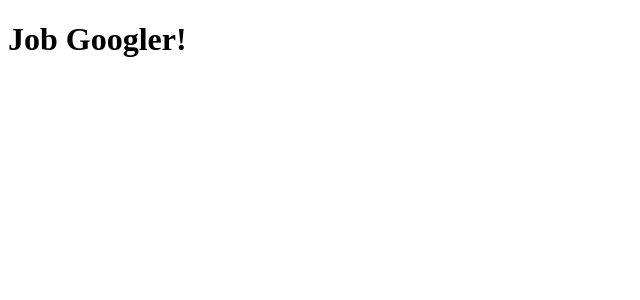
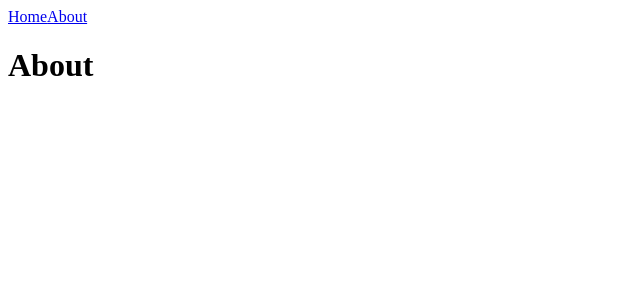
Before and after one commit to lonekorean/job-googler, a React (Vite) app: page /About in a window 1280 px wide. Shown: the top 300 px of the page, without its empty margins (0-640 px from the left). Built offline with nearby package versions, Linux system fonts and the light colour scheme.

Commit message:
basic routing, stubbed about page

```diff
--- a/package.json
+++ b/package.json
@@ -22,7 +22,8 @@
   },
   "dependencies": {
     "react": "^19.2.5",
-    "react-dom": "^19.2.5"
+    "react-dom": "^19.2.5",
+    "react-router": "^7.14.2"
   },
   "devDependencies": {
     "@eslint/js": "^9.39.4",
--- a/src/App.tsx
+++ b/src/App.tsx
@@ -1,9 +1,23 @@
-import './App.css';
+import { Link, Route, Routes } from 'react-router';
+import About from './pages/About';
+import Home from './pages/Home';
+import './styles/App.css';
 
 export default function App() {
   return (
-    <main>
-      <h1>Job Googler!</h1>
-    </main>
+    <>
+      <header>
+        <nav>
+          <Link to="/">Home</Link>
+          <Link to="/About">About</Link>
+        </nav>
+      </header>
+      <main>
+        <Routes>
+          <Route path="/" element={<Home />} />
+          <Route path="/About" element={<About />} />
+        </Routes>
+      </main>
+    </>
   );
 }
--- a/src/main.tsx
+++ b/src/main.tsx
@@ -1,10 +1,13 @@
 import { StrictMode } from 'react';
 import { createRoot } from 'react-dom/client';
-import './index.css';
+import { BrowserRouter } from 'react-router';
 import App from './App.tsx';
+import './styles/index.css';
 
 createRoot(document.getElementById('root')!).render(
   <StrictMode>
-    <App />
+    <BrowserRouter>
+      <App />
+    </BrowserRouter>
   </StrictMode>
 );
--- /dev/null
+++ b/src/pages/About.tsx
@@ -0,0 +1,7 @@
+import '../styles/pages/About.css';
+
+export default function About() {
+  return (
+    <h1>About</h1>
+  );
+}
--- /dev/null
+++ b/src/pages/Home.tsx
@@ -0,0 +1,7 @@
+import '../styles/pages/Home.css';
+
+export default function Home() {
+  return (
+    <h1>Home</h1>
+  );
+}
```
Also changed, not shown: src/styles/App.css (added), src/styles/index.css (renamed from src/index.css), src/styles/pages/About.css (added), src/styles/pages/Home.css (added), 1 other file (tests, documents, lock files or other folders).
